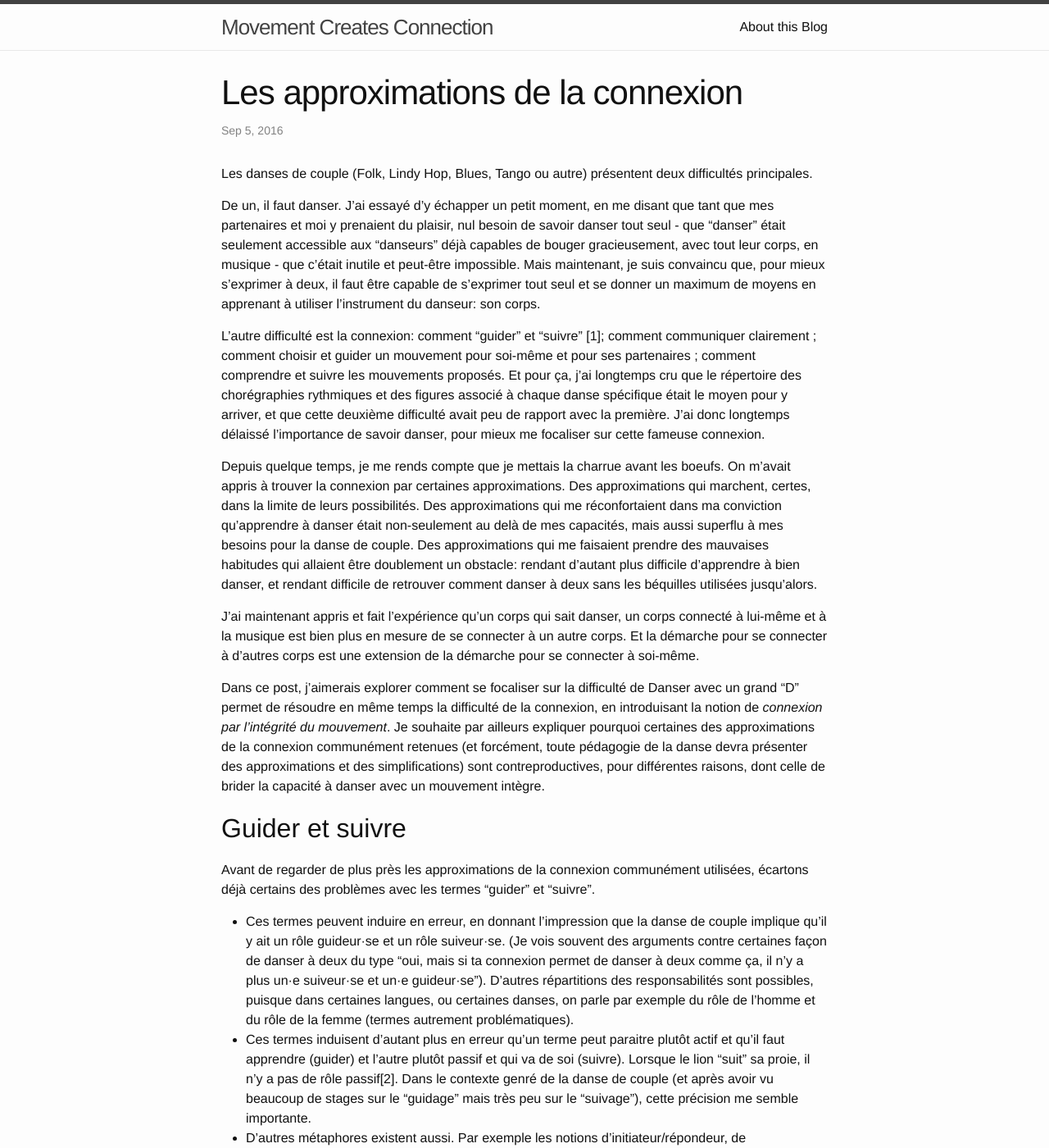
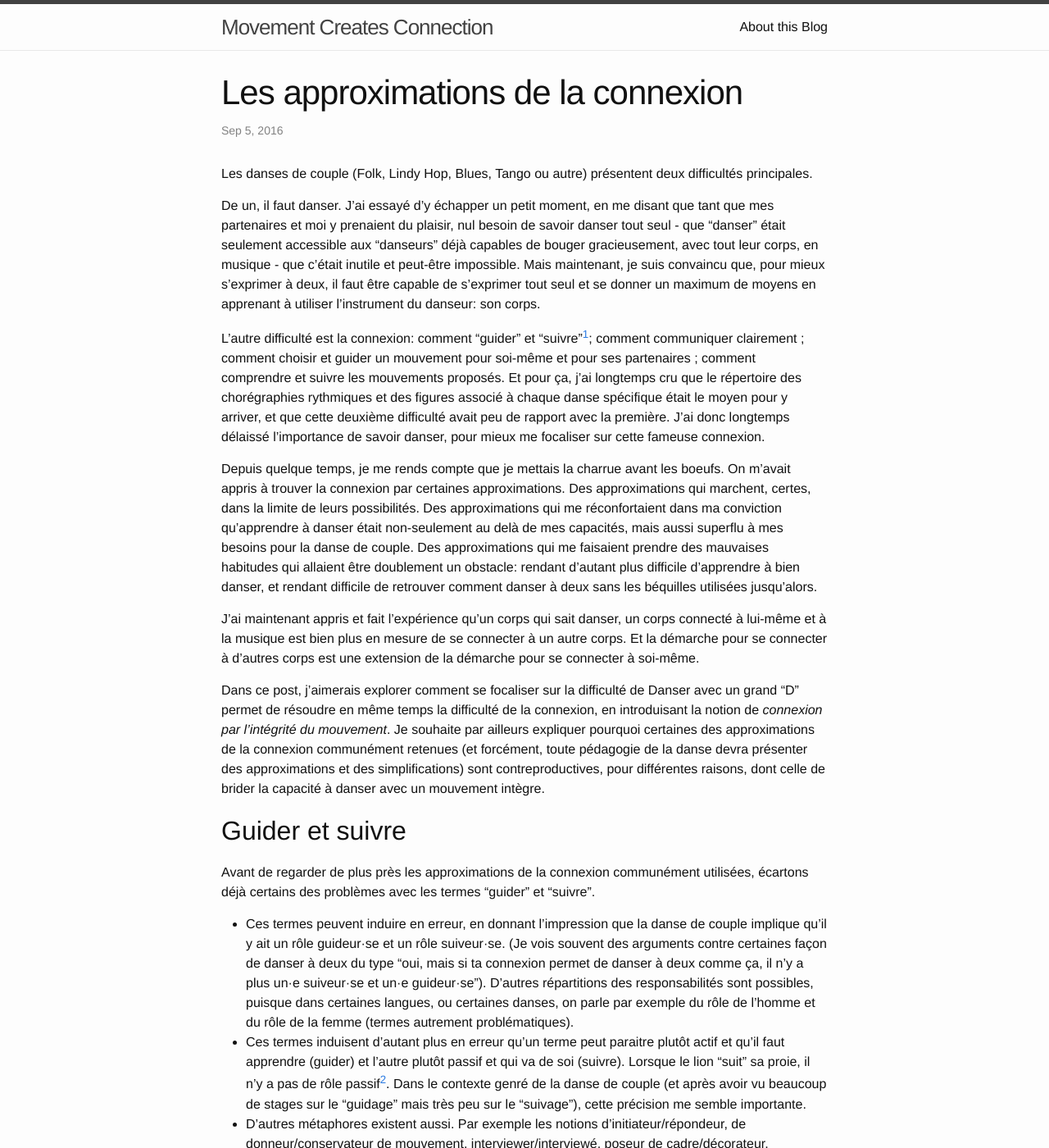
Before and after one commit to gregdyke/gregdyke.github.io, a Jekyll site: the page built from _posts/2016-09-05-approximations-connexion.md, in a window 1280 px wide and 1400 px high. Shown: the whole window at 82% size. Built offline with Jekyll 4.4.1, drawn with Linux system fonts in a browser that asks for light colours; some of the changed text lies outside the part shown.

Commit message:
footnote fixes

```diff
--- a/_posts/2016-09-05-approximations-connexion.md
+++ b/_posts/2016-09-05-approximations-connexion.md
@@ -9,10 +9,9 @@ Les danses de couple (Folk, Lindy Hop, Blues, Tango ou autre) présentent deux d
 
 De un, il faut danser. J'ai essayé d'y échapper un petit moment, en me disant que tant que mes partenaires et moi y prenaient du plaisir, nul besoin de savoir danser tout seul - que "danser" était seulement accessible aux "danseurs" déjà capables de bouger gracieusement, avec tout leur corps, en musique - que c'était inutile et peut-être impossible. Mais maintenant, je suis convaincu que, pour mieux s'exprimer à deux, il faut être capable de s'exprimer tout seul et se donner un maximum de moyens en apprenant à utiliser l'instrument du danseur: son corps.
 
-L'autre difficulté est la connexion: comment "guider" et "suivre" [1]; comment communiquer clairement ; comment choisir et guider un mouvement pour soi-même et pour ses partenaires ; comment comprendre et suivre les mouvements proposés. Et pour ça, j'ai longtemps cru que le répertoire des chorégraphies rythmiques et des figures associé à chaque danse spécifique était le moyen pour y arriver, et que cette deuxième difficulté avait peu de rapport avec la première. J'ai donc longtemps délaissé l'importance de savoir danser, pour mieux me focaliser sur cette fameuse connexion.
+L'autre difficulté est la connexion: comment "guider" et "suivre"[^1]; comment communiquer clairement ; comment choisir et guider un mouvement pour soi-même et pour ses partenaires ; comment comprendre et suivre les mouvements proposés. Et pour ça, j'ai longtemps cru que le répertoire des chorégraphies rythmiques et des figures associé à chaque danse spécifique était le moyen pour y arriver, et que cette deuxième difficulté avait peu de rapport avec la première. J'ai donc longtemps délaissé l'importance de savoir danser, pour mieux me focaliser sur cette fameuse connexion.
 
 Depuis quelque temps, je me rends compte que je mettais la charrue avant les boeufs.  On m'avait appris à trouver la connexion par certaines approximations. Des approximations qui marchent, certes, dans la limite de leurs possibilités. Des approximations qui me réconfortaient dans ma conviction qu'apprendre à danser était non-seulement au delà de mes capacités, mais aussi superflu à mes besoins pour la danse de couple. Des approximations qui me faisaient prendre des mauvaises habitudes qui allaient être doublement un obstacle: rendant d'autant plus difficile d'apprendre à bien danser, et rendant difficile de retrouver comment danser à deux sans les béquilles utilisées jusqu'alors.
-
 
 J'ai maintenant appris et fait l'expérience qu'un corps qui sait danser, un corps connecté à lui-même et à la musique est bien plus en mesure de se connecter à un autre corps. Et la démarche pour se connecter à d'autres corps est une extension de la démarche pour se connecter à soi-même.
 
@@ -23,7 +22,7 @@ Dans ce post, j'aimerais explorer comment se focaliser sur la difficulté de Dan
 Avant de regarder de plus près les approximations de la connexion communément utilisées, écartons déjà certains des problèmes avec les termes "guider" et "suivre".
 
 - Ces termes peuvent induire en erreur, en donnant l'impression que la danse de couple implique qu'il y ait un rôle guideur·se et un rôle suiveur·se. (Je vois souvent des arguments contre certaines façon de danser à deux du type "oui, mais si ta connexion permet de danser à deux comme ça, il n'y a plus un·e suiveur·se et un·e guideur·se"). D'autres répartitions des responsabilités sont possibles, puisque dans certaines langues, ou certaines danses, on parle par exemple du rôle de l'homme et du rôle de la femme (termes autrement problématiques).
-- Ces termes induisent d'autant plus en erreur qu'un terme peut paraitre plutôt actif et qu'il faut apprendre (guider) et l'autre plutôt passif et qui va de soi (suivre). Lorsque le lion "suit" sa proie, il n'y a pas de rôle passif[2]. Dans le contexte genré de la danse de couple (et après avoir vu beaucoup de stages sur le "guidage" mais très peu sur le "suivage"), cette précision me semble importante.
+- Ces termes induisent d'autant plus en erreur qu'un terme peut paraitre plutôt actif et qu'il faut apprendre (guider) et l'autre plutôt passif et qui va de soi (suivre). Lorsque le lion "suit" sa proie, il n'y a pas de rôle passif[^2]. Dans le contexte genré de la danse de couple (et après avoir vu beaucoup de stages sur le "guidage" mais très peu sur le "suivage"), cette précision me semble importante.
 - D'autres métaphores existent aussi. Par exemple les notions d'initiateur/répondeur, de donneur/conservateur de mouvement, interviewer/interviewé, poseur de cadre/décorateur, choisisseur de sujet de conversation/partenaire de conversation.
 - En plus des différentes métaphores sur les rôles, le partage de ces rôles peut varier au cours d'une danse. Les rôles peuvent s'échanger, ou peuvent être partagés plus ou moins également par les deux danseurs.
 
@@ -119,7 +118,7 @@ Nous avons vu différents types d'approximations de la connexion. Elles ont chac
 
 Lorsque le mouvement du corps est intègre et continu, toute l'organisation corporelle est affectée par chaque mouvement. Un mouvement de bras affecte la ceinture scapulaire, qui affecte la colonne vertébrale, qui affecte le bassin, qui affecte les jambes - et inversément.
 
-En ayant entre nos mains les mains d'un·e partenaire au mouvement intègre, tout ce mouvement peut être perçu. Et les humains étant tous dotés de squelettes et biomécaniques relativement similaires, il est aisé de réagir avec un mouvement relativement similaire[3]. Guider devient alors effectuer clairement un mouvement. Suivre devient réagir à la biomécanique du mouvement guidé avec sa propre biomécanique.
+En ayant entre nos mains les mains d'un·e partenaire au mouvement intègre, tout ce mouvement peut être perçu. Et les humains étant tous dotés de squelettes et biomécaniques relativement similaires, il est aisé de réagir avec un mouvement relativement similaire[^3]. Guider devient alors effectuer clairement un mouvement. Suivre devient réagir à la biomécanique du mouvement guidé avec sa propre biomécanique.
 
 On peut ajouter des nuances à cette connexion. Par exemple, on peut isoler un mouvement pour qu'il ne soit pas perceptible. On peut créer un mouvement qui est perceptible mais qui ne propose pas directement l'autre à l'imiter. On peut même jouer avec les conséquences de la biomécanique en effectuant des mouvements qui proposent des réponses plutôt dissimilaires (par exemple, le swingout en Lindy Hop ou les ochos en Tango).
 
@@ -139,7 +138,7 @@ Inconvénients
 
 L'intégrité du mouvement implique la présence de trois avantages supplémentaires. Leur absence est d'ailleurs citée ci-dessus dans plusieurs des inconvénients des autres métaphores de la connexion.
 
-1. On danse avec moins de tonus. Danser avec une intégrité corporelle demande un tonus nécessaire et suffisant [4] qui est souvent inférieur à ce qu'on pense. Lorsqu'on danse avec trop de tonus, on bloque non seulement le mouvement, mais aussi sa lisibilité.
+1. On danse avec moins de tonus. Danser avec une intégrité corporelle demande un tonus nécessaire et suffisant[^4] qui est souvent inférieur à ce qu'on pense. Lorsqu'on danse avec trop de tonus, on bloque non seulement le mouvement, mais aussi sa lisibilité.
 2. On ne guide pas avec les bras (ou pas plus avec les bras que toute autre partie du corps). Comment espérer simuler avec le bras le mouvement d'un corps entier? Et pourquoi faire l'effort d'apprendre cette simulation quand il suffit de bouger le corps lui-même?
 3. Guider et suivre ne se fait pas par l'intermédiaire de signaux ou toute autre forme de représentation mentale. Nul besoin d'effectuer une traduction dans sa tête pour communiquer une intention, puisque la connexion devient une connexion physique, régie par la biomécanique du corps humain. (Ce qui n'empêche pas, pour travailler la connexion, de remarquer en temps réel certains aspects du mouvement de l'autre, notamment les mouvements de la colonne vertébrale et du bassin.)
 
@@ -171,7 +170,7 @@ Danser à deux c'est simple, mais difficile - compliquer la chose avec des appro
 
 *Si tu pense que cet article contient beaucoup de mots, tu seras ravi·e d'apprendre que je propose des cours particuliers.*
 
-[1] Par abus de langage (ou simplification), je restreins dans ce post le terme "connexion" au sens "moyen qui permet le partenariat en danse de couple (dont le "guidage/suivage") de se faire".
-[2] Il va de soi qu'il ne convient ni de penser ni de traiter ses partenaires de danse comme des proies.
-[3] Modulo le maintien des points de connexion, ce qui permettra de distinguer, par exemple, entre la proposition d'un mouvement parallèle et d'un mouvement symétrique des partenaires.
-[4] Lorsqu'on rencontre l'idée qu'on peut danser avec moins de tonus, on peut avoir tendance à partir à l'extrême inverse. Danser avec trop peu de tonus, ou ne faire que des mouvements qui nécessitent peu de tonus, c'est pas top non plus.
+[^1]: Par abus de langage (ou simplification), je restreins dans ce post le terme "connexion" au sens "moyen qui permet le partenariat en danse de couple (dont le "guidage/suivage") de se faire".
+[^2]: Il va de soi qu'il ne convient ni de penser ni de traiter ses partenaires de danse comme des proies.
+[^3]: Modulo le maintien des points de connexion, ce qui permettra de distinguer, par exemple, entre la proposition d'un mouvement parallèle et d'un mouvement symétrique des partenaires.
+[^4]: Lorsqu'on rencontre l'idée qu'on peut danser avec moins de tonus, on peut avoir tendance à partir à l'extrême inverse. Danser avec trop peu de tonus, ou ne faire que des mouvements qui nécessitent peu de tonus, c'est pas top non plus.
```
Also changed, not shown: other parts of _posts/2016-09-05-approximations-connexion.md (+1 -1 lines).
